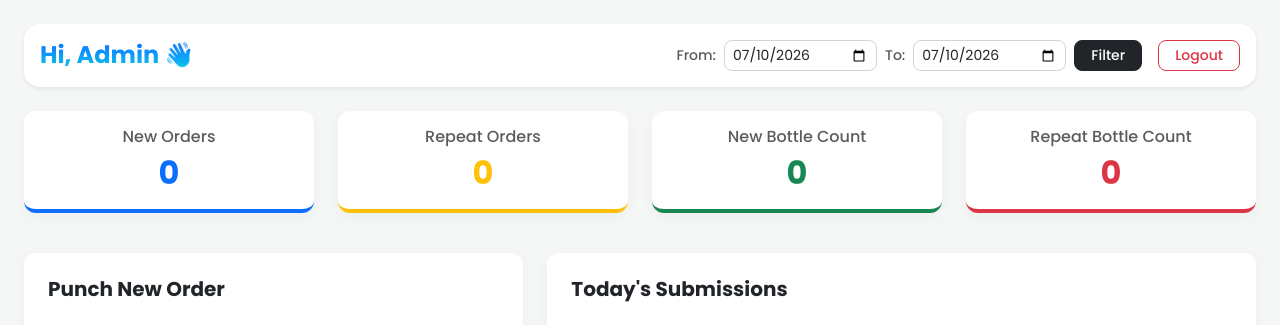
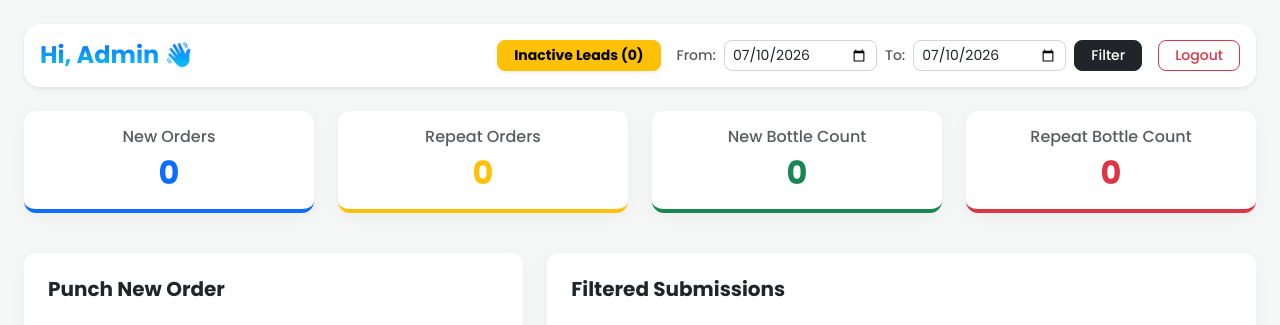
Before and after one commit to vipinrao4/crm_live, a Django app: page /employee/dashboard/ in a window 1280 px wide. Shown: the top 325 px of the page. Run offline with Django 4.2, Linux system fonts and the light colour scheme; a user stored in the database is signed in; data comes from the database, SQL or seed files in the repository.

Commit message:
feat: add 30-day inactive customer tracking logic and whatsapp export feature for both employee and admin panels

```diff
--- a/crm_core/templates/crm_core/dashboard.html
+++ b/crm_core/templates/crm_core/dashboard.html
@@ -16,16 +16,20 @@
         .table th { background-color: #2c3e50; color: white; border-bottom: none; }
         .btn-custom { border-radius: 8px; font-weight: 500; }
         .form-control, .form-select { border-radius: 8px; border: 1px solid #ced4da; }
-        .form-control:focus, .form-select:focus { box-shadow: 0 0 0 0.25rem rgba(13, 110, 253, 0.15); }
     </style>
 </head>
 <body>
     <div class="container-fluid mt-4 px-4">
+        <!-- Top Header & Date Range -->
         <div class="d-flex justify-content-between mb-4 align-items-center bg-white p-3 shadow-sm rounded-4">
             <h4 class="text-primary fw-bold m-0" style="background: -webkit-linear-gradient(#0d6efd, #0dcaf0); -webkit-background-clip: text; -webkit-text-fill-color: transparent;">
                 Hi, {{ request.user.username|title }} 👋
             </h4>
             <div class="d-flex gap-3 align-items-center">
+                <!-- INACTIVE LEADS MODAL BUTTON -->
+                <button class="btn btn-sm btn-warning btn-custom px-3 fw-bold shadow-sm" data-bs-toggle="modal" data-bs-target="#inactiveModal">
+                    Inactive Leads ({{ inactive_list|length }})
+                </button>
                 <form class="d-flex gap-2 align-items-center m-0">
                     <span class="fw-medium small text-muted">From:</span>
                     <input type="date" name="start_date" value="{{ start_date }}" class="form-control form-control-sm">
@@ -37,6 +41,7 @@
             </div>
         </div>
 
+        <!-- 4 Cards -->
         <div class="row mb-4 text-center">
             <div class="col-md-3 col-6 mb-3"><div class="card stat-card stat-primary p-3 h-100"><h6 class="text-muted mb-2">New Orders</h6><h2 class="text-primary fw-bold mb-0">{{ new_ord_count }}</h2></div></div>
             <div class="col-md-3 col-6 mb-3"><div class="card stat-card stat-warning p-3 h-100"><h6 class="text-muted mb-2">Repeat Orders</h6><h2 class="text-warning fw-bold mb-0">{{ rep_ord_count }}</h2></div></div>
@@ -45,6 +50,7 @@
         </div>
 
         <div class="row">
+            <!-- PUNCH FORM -->
             <div class="col-lg-5 mb-4">
                 <div class="card p-4">
                     <h5 class="fw-bold mb-4 text-dark">Punch New Order</h5>
@@ -81,9 +87,7 @@
                             <input type="text" name="district" id="district" class="form-control bg-light form-control-sm" placeholder="District">
                             <input type="text" name="state" id="state" class="form-control bg-light form-control-sm" placeholder="State">
                         </div>
-
                         <hr class="text-muted">
-
                         <h6 class="fw-bold text-dark mb-3">Add Products</h6>
                         <div id="product-rows"></div>
                         <button type="button" class="btn btn-sm btn-outline-primary btn-custom mb-4 px-3" onclick="addProductRow()">+ Add Another Product</button>
@@ -96,15 +100,15 @@
                             <h6 class="m-0 fw-medium">Grand Total</h6>
                             <h4 class="m-0 fw-bold">₹ <span id="grandTotalDisplay">0</span></h4>
                         </div>
-
                         <button type="submit" class="btn btn-primary btn-custom w-100 py-2 fs-5" onclick="return prepareSubmit(this)">Submit Final Order</button>
                     </form>
                 </div>
             </div>
 
+            <!-- ORDER LIST -->
             <div class="col-lg-7">
                 <div class="card p-4">
-                    <h5 class="fw-bold mb-4 text-dark">Today's Submissions</h5>
+                    <h5 class="fw-bold mb-4 text-dark">Filtered Submissions</h5>
                     <div class="table-responsive">
                         <table class="table table-hover align-middle text-center" style="font-size: 14px;">
                             <thead class="table-dark rounded-top">
@@ -133,8 +137,42 @@
         </div>
     </div>
 
+    <!-- INACTIVE CUSTOMERS MODAL -->
+    <div class="modal fade" id="inactiveModal" tabindex="-1" aria-hidden="true">
+      <div class="modal-dialog modal-dialog-scrollable">
+        <div class="modal-content">
+          <div class="modal-header bg-warning">
+            <h5 class="modal-title fw-bold text-dark">Inactive Leads (30+ Days)</h5>
+            <button type="button" class="btn-close" data-bs-dismiss="modal"></button>
+          </div>
+          <div class="modal-body">
+            <p class="text-muted small">Ye wo customers hain jinka pichle 30 din ya usse zyada se koi order nahi laga hai.</p>
+            <table class="table table-sm table-bordered text-center">
+                <thead class="table-light"><tr><th>Customer Name</th><th>Phone</th><th>Last Order</th></tr></thead>
+                <tbody>
+                    {% for c in inactive_list %}
+                    <tr><td class="fw-bold">{{ c.name }}</td><td>{{ c.phone }}</td><td class="text-danger">{{ c.date }}</td></tr>
+                    {% empty %}
+                    <tr><td colspan="3" class="text-success fw-bold">Sabhi purane customers ka order lag chuka hai!</td></tr>
+                    {% endfor %}
+                </tbody>
+            </table>
+          </div>
+          <div class="modal-footer">
+            <button type="button" class="btn btn-secondary btn-custom" data-bs-dismiss="modal">Close</button>
+            {% if inactive_list %}
+            <button type="button" class="btn btn-success btn-custom fw-bold" onclick="sendInactiveWA()"><i class="bi bi-whatsapp"></i> Send List to WhatsApp</button>
+            {% endif %}
+          </div>
+        </div>
+      </div>
+    </div>
+
+<!-- REQUIRED BOOTSTRAP JS -->
+<script src="https://cdn.jsdelivr.net/npm/bootstrap@5.3.0/dist/js/bootstrap.bundle.min.js"></script>
+
 <script>
-    // JS Logic Same as Before
+    // Existing Script Logic
     const productsList = ['Asthakesri', 'Immunity booster', 'Pain tablet', 'Pain Oil', 'Gastro', 'Onion Oil'];
     let rowCount = 0;
 
@@ -162,10 +200,7 @@
             let n = r.querySelector('.p-name').value;
             let q = parseInt(r.querySelector('.p-qty').value) || 0;
             let p = parseInt(r.querySelector('.p-price').value) || 0;
-            if(n && q > 0) {
-                totalVal += p; totalBottles += q;
-                summary.push(`${n} (x${q})`);
-            }
+            if(n && q > 0) { totalVal += p; totalBottles += q; summary.push(`${n} (x${q})`); }
         });
         document.getElementById('grandTotalDisplay').innerText = totalVal;
         document.getElementById('grand_total').value = totalVal;
@@ -175,12 +210,8 @@
 
     function prepareSubmit(btn) {
         calc();
-        if(document.getElementById('grand_total').value == "0") {
-            alert("Please add at least one product with price!");
-            return false;
-        }
-        btn.innerHTML = "Submitting Order...";
-        return true;
+        if(document.getElementById('grand_total').value == "0") { alert("Please add at least one product with price!"); return false; }
+        btn.innerHTML = "Submitting Order..."; return true;
     }
 
     function fetchPincode(selectedPo = null) {
@@ -209,34 +240,29 @@
         fetch(`/employee/dashboard/?action=search_phone&phone=${ph}`, {headers: {'X-Requested-With': 'XMLHttpRequest'}})
         .then(r=>r.json()).then(d=>{
             if(d.status === 'success'){
-                document.getElementById('c_name').value = d.data.name;
-                document.getElementById('phone1').value = d.data.phone1;
-                document.getElementById('phone2').value = d.data.phone2;
-                document.getElementById('address').value = d.data.address;
-                document.getElementById('pincode').value = d.data.pincode;
+                document.getElementById('c_name').value = d.data.name; document.getElementById('phone1').value = d.data.phone1; document.getElementById('phone2').value = d.data.phone2; document.getElementById('address').value = d.data.address; document.getElementById('pincode').value = d.data.pincode;
                 document.getElementById('post_office').innerHTML = `<option value="${d.data.post_office}" selected>${d.data.post_office}</option>`;
                 fetchPincode(d.data.post_office);
-                document.getElementById('tehsil').value = d.data.tehsil;
-                document.getElementById('district').value = d.data.district;
-                document.getElementById('state').value = d.data.state;
+                document.getElementById('tehsil').value = d.data.tehsil; document.getElementById('district').value = d.data.district; document.getElementById('state').value = d.data.state;
                 document.getElementById('lastOrderMsg').innerHTML = `Customer Found! Last Order: <b>${d.data.last_date}</b>`;
             } else { alert("New Customer! No old data found."); }
         });
     }
 
     function editOrder(id, name, p1, p2, add, pin, po, teh, dist, st) {
-        document.getElementById('form_order_id').value = id;
-        document.getElementById('c_name').value = name;
-        document.getElementById('phone1').value = p1;
-        document.getElementById('phone2').value = p2;
-        document.getElementById('address').value = add;
-        document.getElementById('pincode').value = pin;
-        document.getElementById('post_office').innerHTML = `<option value="${po}" selected>${po}</option>`;
-        fetchPincode(po);
-        document.getElementById('tehsil').value = teh;
-        document.getElementById('district').value = dist;
-        document.getElementById('state').value = st;
+        document.getElementById('form_order_id').value = id; document.getElementById('c_name').value = name; document.getElementById('phone1').value = p1; document.getElementById('phone2').value = p2; document.getElementById('address').value = add; document.getElementById('pincode').value = pin;
+        document.getElementById('post_office').innerHTML = `<option value="${po}" selected>${po}</option>`; fetchPincode(po);
+        document.getElementById('tehsil').value = teh; document.getElementById('district').value = dist; document.getElementById('state').value = st;
         document.getElementById('lastOrderMsg').innerText = "Editing Order... Please resubmit products.";
+    }
+
+    // WHATSAPP INACTIVE LIST SENDER
+    function sendInactiveWA() {
+        let text = "🚨 *My Pending Follow-ups (30+ Days)* 🚨\n\n";
+        {% for c in inactive_list %}
+        text += "👤 Name: {{ c.name }}\n📞 Phone: {{ c.phone }}\n📅 Last Order: {{ c.date }}\n-------------------\n";
+        {% endfor %}
+        window.open(`https://wa.me/?text=${encodeURIComponent(text)}`, '_blank');
     }
 </script>
 </body>
--- a/crm_core/views.py
+++ b/crm_core/views.py
@@ -4,7 +4,8 @@ from django.contrib.auth import authenticate, login as django_login, logout as d
 from django.http import JsonResponse
 from .models import Order
 from django.db.models import Q
-from datetime import datetime
+from django.utils import timezone
+from datetime import timedelta, datetime
 
 def is_admin(user):
     return user.is_authenticated and (user.is_staff or user.is_superuser)
@@ -32,7 +33,6 @@ def custom_login(request):
 
     return render(request, 'crm_core/login.html', {'error': error_msg})
 
-# NAYA LOGOUT FUNCTION
 def custom_logout(request):
     django_logout(request)
     return redirect('/accounts/login/')
@@ -86,14 +86,32 @@ def emp_dashboard_view(request):
 
     my_orders = Order.objects.filter(emp=request.user.username).order_by('-id')
     if start_date and end_date:
-        my_orders = my_orders.filter(date__date__gte=start_date, date__date__lte=end_date)
+        filtered_orders = my_orders.filter(date__date__gte=start_date, date__date__lte=end_date)
+    else:
+        filtered_orders = my_orders
+
+    # 30 DAYS INACTIVE LOGIC
+    thirty_days_ago = timezone.now() - timedelta(days=30)
+    latest_emp_orders = {}
+    for o in my_orders:
+        if o.phone1 not in latest_emp_orders:
+            latest_emp_orders[o.phone1] = o
+
+    inactive_list = []
+    for phone, o in latest_emp_orders.items():
+        if o.date < thirty_days_ago:
+            inactive_list.append({
+                'name': o.customer_name, 'phone': o.phone1,
+                'date': o.date.strftime('%d %b %Y')
+            })
 
     ctx = {
-        'orders': my_orders, 'start_date': start_date, 'end_date': end_date,
-        'new_ord_count': my_orders.filter(is_repeat=False).count(),
-        'rep_ord_count': my_orders.filter(is_repeat=True).count(),
-        'new_bot_count': sum(o.total_bottles for o in my_orders if not o.is_repeat),
-        'rep_bot_count': sum(o.total_bottles for o in my_orders if o.is_repeat),
+        'orders': filtered_orders, 'start_date': start_date, 'end_date': end_date,
+        'new_ord_count': filtered_orders.filter(is_repeat=False).count(),
+        'rep_ord_count': filtered_orders.filter(is_repeat=True).count(),
+        'new_bot_count': sum(o.total_bottles for o in filtered_orders if not o.is_repeat),
+        'rep_bot_count': sum(o.total_bottles for o in filtered_orders if o.is_repeat),
+        'inactive_list': inactive_list, # Send to Template
     }
     return render(request, 'crm_core/dashboard.html', ctx)
 
@@ -105,26 +123,43 @@ def dashboard(request):
     search_q = request.GET.get('search', '')
 
     orders = Order.objects.all().order_by('-id')
+    filtered_orders = orders
 
     if search_q:
-        orders = orders.filter(Q(phone1__icontains=search_q) | Q(phone2__icontains=search_q))
+        filtered_orders = orders.filter(Q(phone1__icontains=search_q) | Q(phone2__icontains=search_q))
     elif start_date and end_date:
-        orders = orders.filter(date__date__gte=start_date, date__date__lte=end_date)
+        filtered_orders = orders.filter(date__date__gte=start_date, date__date__lte=end_date)
 
     agent_data = {}
-    for o in orders:
+    for o in filtered_orders:
         if o.emp not in agent_data:
             agent_data[o.emp] = {'new_b': 0, 'rep_b': 0}
         if o.is_repeat: agent_data[o.emp]['rep_b'] += o.total_bottles
         else: agent_data[o.emp]['new_b'] += o.total_bottles
 
+    # 30 DAYS INACTIVE LOGIC (ADMIN)
+    thirty_days_ago = timezone.now() - timedelta(days=30)
+    latest_admin_orders = {}
+    for o in orders:
+        if o.phone1 not in latest_admin_orders:
+            latest_admin_orders[o.phone1] = o
+
+    inactive_list = []
+    for phone, o in latest_admin_orders.items():
+        if o.date < thirty_days_ago:
+            inactive_list.append({
+                'emp': o.emp, 'name': o.customer_name,
+                'phone': o.phone1, 'date': o.date.strftime('%d %b %Y')
+            })
+
     ctx = {
-        'orders': orders, 'start_date': start_date, 'end_date': end_date, 'search_q': search_q,
-        'tot_new_ord': orders.filter(is_repeat=False).count(),
-        'tot_rep_ord': orders.filter(is_repeat=True).count(),
-        'tot_new_bot': sum(o.total_bottles for o in orders if not o.is_repeat),
-        'tot_rep_bot': sum(o.total_bottles for o in orders if o.is_repeat),
-        'agents': [{'name': k, **v} for k, v in agent_data.items()]
+        'orders': filtered_orders, 'start_date': start_date, 'end_date': end_date, 'search_q': search_q,
+        'tot_new_ord': filtered_orders.filter(is_repeat=False).count(),
+        'tot_rep_ord': filtered_orders.filter(is_repeat=True).count(),
+        'tot_new_bot': sum(o.total_bottles for o in filtered_orders if not o.is_repeat),
+        'tot_rep_bot': sum(o.total_bottles for o in filtered_orders if o.is_repeat),
+        'agents': [{'name': k, **v} for k, v in agent_data.items()],
+        'inactive_list': inactive_list, # Send to Template
     }
     return render(request, 'crm_core/admin_control.html', ctx)
 
```
Also changed, not shown: crm_core/templates/crm_core/admin_control.html (+55 -63 lines).
